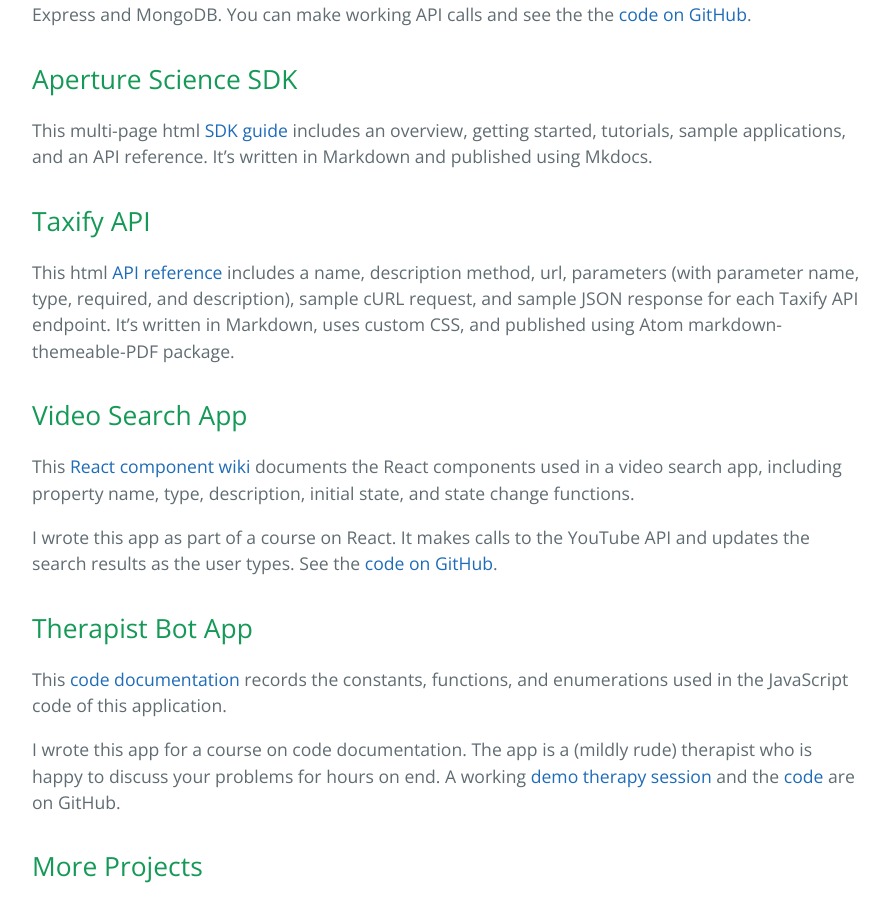
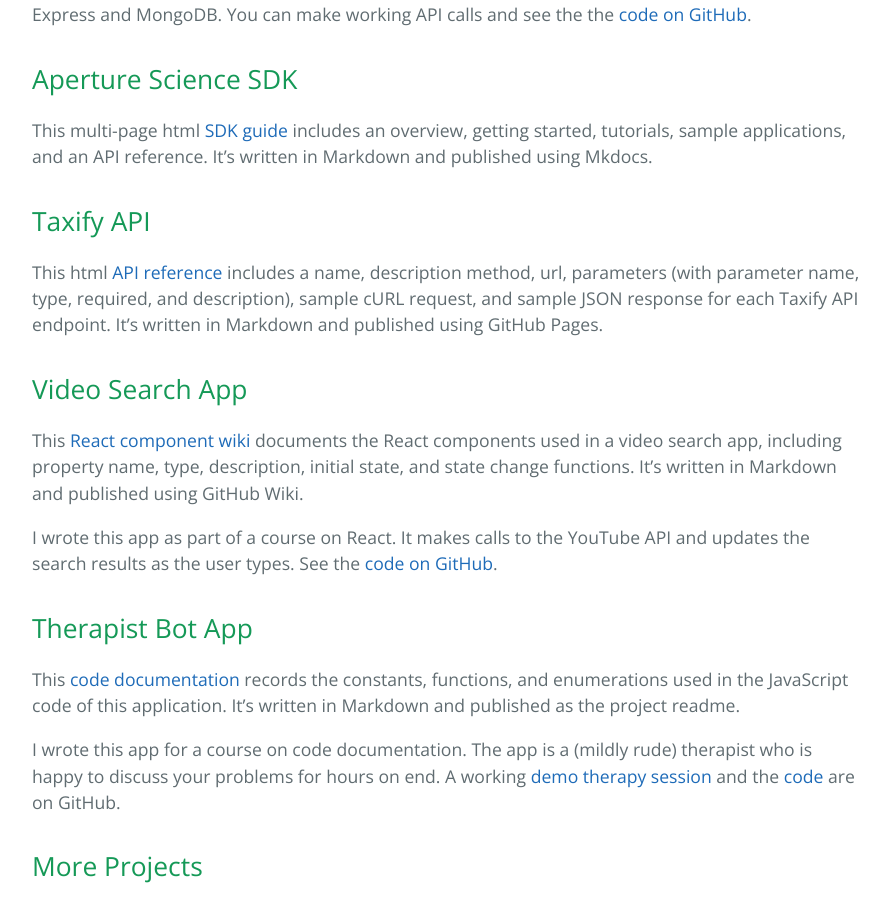
Before and after one commit to mollieswenson/mollieswenson, a Jekyll site: the page built from index.md, in a window 1280 px wide and 900 px high, scrolled down 749 px. Shown: the whole window, without its empty margins (192-1081 px from the left). Built offline with Jekyll 4.4.1, drawn with Linux system fonts in a browser that asks for light colours; our own code applies the rules of GitHub Pages for plain Markdown files.

Commit message:
Update index.md

```diff
--- a/index.md
+++ b/index.md
@@ -17,17 +17,17 @@
 
 ## Taxify API
 
-This html [API reference](https://mollieswenson.github.io/taxify-api-docs/) includes a name, description method, url, parameters (with parameter name, type, required, and description), sample cURL request, and sample JSON response for each Taxify API endpoint. It’s written in Markdown, uses custom CSS, and published using Atom markdown-themeable-PDF package.
+This html [API reference](https://mollieswenson.github.io/taxify-api-docs/) includes a name, description method, url, parameters (with parameter name, type, required, and description), sample cURL request, and sample JSON response for each Taxify API endpoint. It’s written in Markdown and published using GitHub Pages.
 
 ## Video Search App
 
-This [React component wiki](https://github.com/mollieswenson/react-video-search-app/wiki) documents the React components used in a video search app, including property name, type, description, initial state, and state change functions.
+This [React component wiki](https://github.com/mollieswenson/react-video-search-app/wiki) documents the React components used in a video search app, including property name, type, description, initial state, and state change functions. It's written in Markdown and published using GitHub Wiki.
 
 I wrote this app as part of a course on React. It makes calls to the YouTube API and updates the search results as the user types. See the [code on GitHub](https://github.com/mollieswenson/react-video-search-app).
 
 ## Therapist Bot App
 
-This [code documentation](https://github.com/mollieswenson/therapist-bot/#therapist-bot-code-docs) records the constants, functions, and enumerations used in the JavaScript code of this application.
+This [code documentation](https://github.com/mollieswenson/therapist-bot/#therapist-bot-code-docs) records the constants, functions, and enumerations used in the JavaScript code of this application. It's written in Markdown and published as the project readme.
 
 I wrote this app for a course on code documentation. The app is a (mildly rude) therapist who is happy to discuss your problems for hours on end. A working [demo therapy session](https://mollieswenson.github.io/therapist-bot/) and the [code](https://github.com/mollieswenson/therapist-bot) are on GitHub.
 
```
